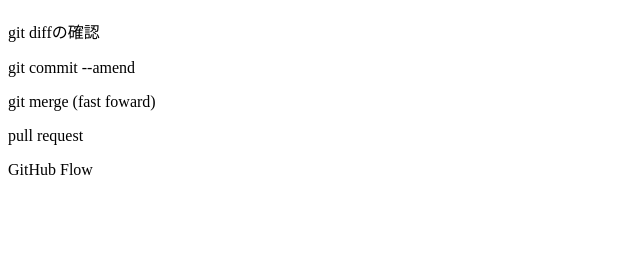
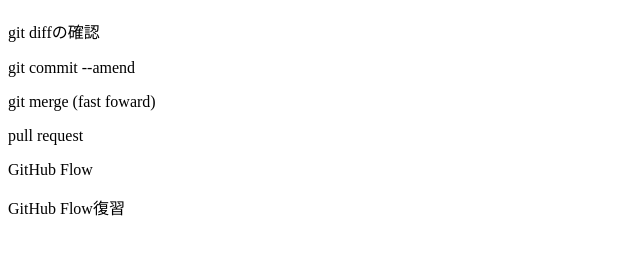
Before and after one commit to kingkazuma7/udemy-git_tutorial, a plain HTML site: page index.html in a window 1280 px wide. Shown: the part 70-324 px from the top of the page, without its empty margins (0-640 px from the left). Drawn offline with Linux system fonts and the light colour scheme.

Commit message:
GitHub Flowを追記ver2

```diff
--- a/index.html
+++ b/index.html
@@ -12,5 +12,6 @@
     <p>git merge (fast foward)</p>
     <p>pull request</p>
     <p>GitHub Flow</p>
+    <p>GitHub Flow復習</p>
   </body>
 </html>
```
